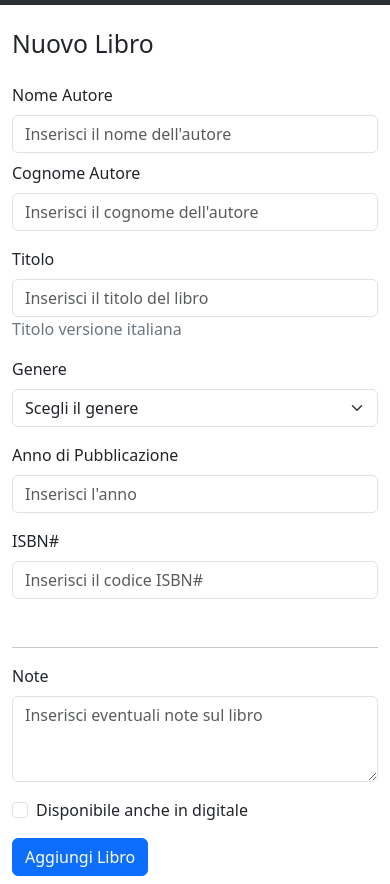
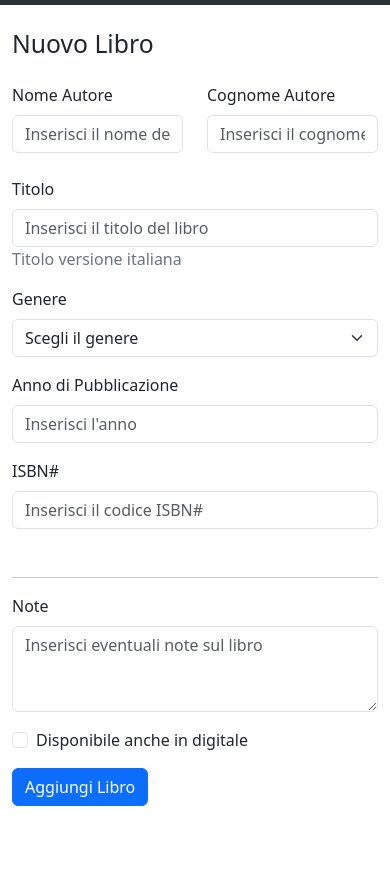
Before and after one commit to brizzaa/html-css-bootstrap-dashboard, a plain HTML site: page aggiungi-libro.html in a window 390 px wide. Shown: the part 101-985 px from the top of the page. After the commit the page ends 915 px from the top, so only its background shows below. Drawn offline with nearby package versions, Linux system fonts and the light colour scheme.

Commit message:
feat:changes

```diff
--- a/aggiungi-libro.html
+++ b/aggiungi-libro.html
@@ -46,11 +46,11 @@
         <form>
             <!-- sezione autori -->
             <div class="row mb-3 col-md-12">
-                <div class="col-md-6 mb-2">
+                <div class="col-md-6 mb-2 col-6">
                     <label class="form-label">Nome Autore</label>
                     <input type="text" class="form-control" placeholder="Inserisci il nome dell'autore">
                 </div>
-                <div class="col-md-6">
+                <div class="col-md-6 col-6">
                     <label class="form-label">Cognome Autore</label>
                     <input type="text" class="form-control" placeholder="Inserisci il cognome dell'autore">
                 </div>
```
